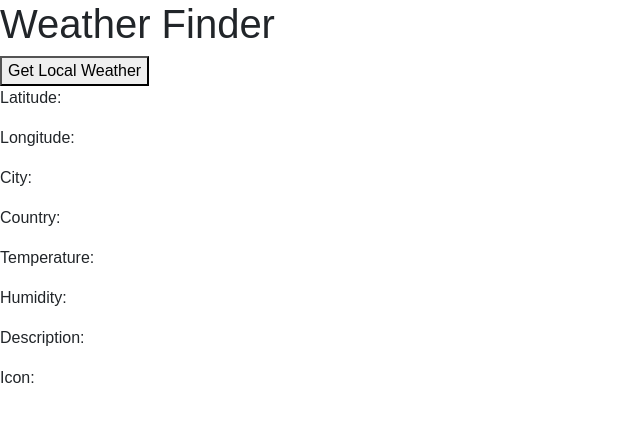
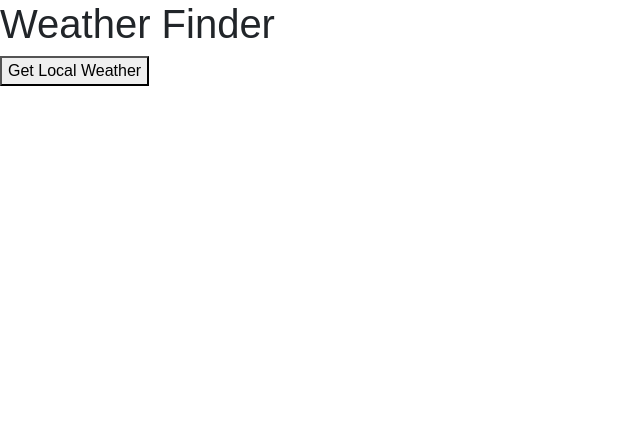
Before and after one commit to MarkFSkinner/weather-app-react-redux, a React (Create React App) app: page / in a window 1280 px wide. Shown: the top 422 px of the page, without its empty margins (0-640 px from the left). Built offline with nearby package versions, Linux system fonts and the light colour scheme; no server answers.

Commit message:
Add getWeather method to app

```diff
--- a/src/App.js
+++ b/src/App.js
@@ -43,6 +43,31 @@ class App extends Component {
 
   getWeather = async (e) => {
     e.preventDefault();
+    const city = e.target.elements.city.value;
+    const country = e.target.elements.country.value;
+    const apiCall = await fetch(`https://api.openweathermap.org/data/2.5/weather?q=${city},${country}&appid=${API_KEY}&units=metric`);
+    const data = await apiCall.json();
+    if (city && country) {
+      //console.log(data);
+      this.setState({
+        city: data.name,
+        country: data.sys.country,
+        temperature: data.main.temp,
+        humidity: data.main.humidity,
+        description: data.weather[0].description,
+        icon: `http://openweathermap.org/img/w/${data.weather[0].icon}.png`,
+        error: ''
+      });
+    } else {
+      this.setState({
+        temperature: undefined,
+        city: undefined,
+        country: undefined,
+        humidity: undefined,
+        description: undefined,
+        error: 'Please enter correct values'
+      });
+    }
   }
 
   render() {
@@ -50,14 +75,14 @@ class App extends Component {
       <div>
         <Title />
         <Location getLocation={this.getLocation} />
-        <p>Latitude: {this.state.latitude}</p>
-        <p>Longitude: {this.state.longitude}</p>
-        <p>City: {this.state.city}</p>
-        <p>Country: {this.state.country}</p>
-        <p>Temperature: {this.state.temperature}</p>
-        <p>Humidity: {this.state.humidity}</p>
-        <p>Description: {this.state.description}</p>
-        <p>Icon: <img src={this.state.icon}/></p>
+        { this.state.latitude && <p>Latitude: {this.state.latitude}</p> }
+        { this.state.longitude && <p>Longitude: {this.state.longitude}</p> }
+        { this.state.city && <p>City: {this.state.city}</p> }
+        { this.state.country && <p>Country: {this.state.country}</p> }
+        { this.state.temperature && <p>Temperature: {this.state.temperature}</p> }
+        { this.state.humidity && <p>Humidity: {this.state.humidity}</p> }
+        { this.state.description && <p>Description: {this.state.description}</p> }
+        { this.state.icon && <p>Icon: <img src={this.state.icon}/></p> }
       </div>
     );
   }
```
